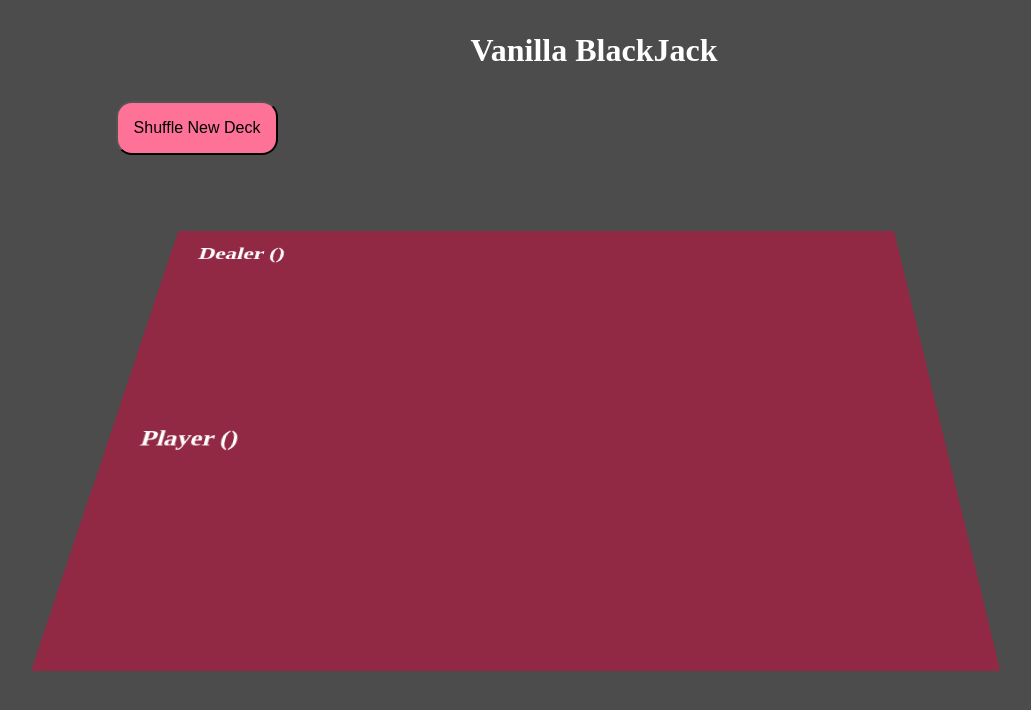
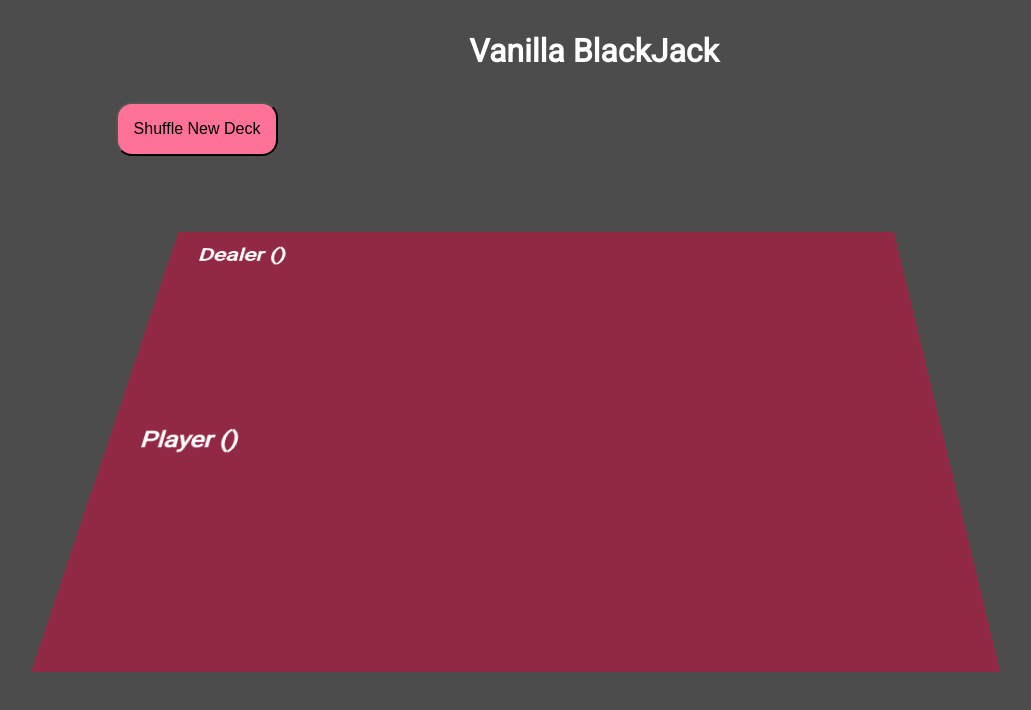
Before and after one commit to candicecz/vanilla-blackjack, a plain HTML site: page index.html in a window 1280 px wide. Shown: the whole page, without its empty margins (46-1077 px from the left). Drawn offline with Linux system fonts and the light colour scheme.

Commit message:
Update styles.css

```diff
--- a/styles.css
+++ b/styles.css
@@ -7,11 +7,11 @@ h1 {
   margin: 2rem;
   text-align: center;
   color: white;
-  font-family: segoe-ui;
+  font-family: 'Roboto', sans-serif;
 }
 
 h2 {
-  font-family: segoe-ui;
+  font-family: 'Roboto', sans-serif;
   font-size: 26px;
   color: white;
 }
```
